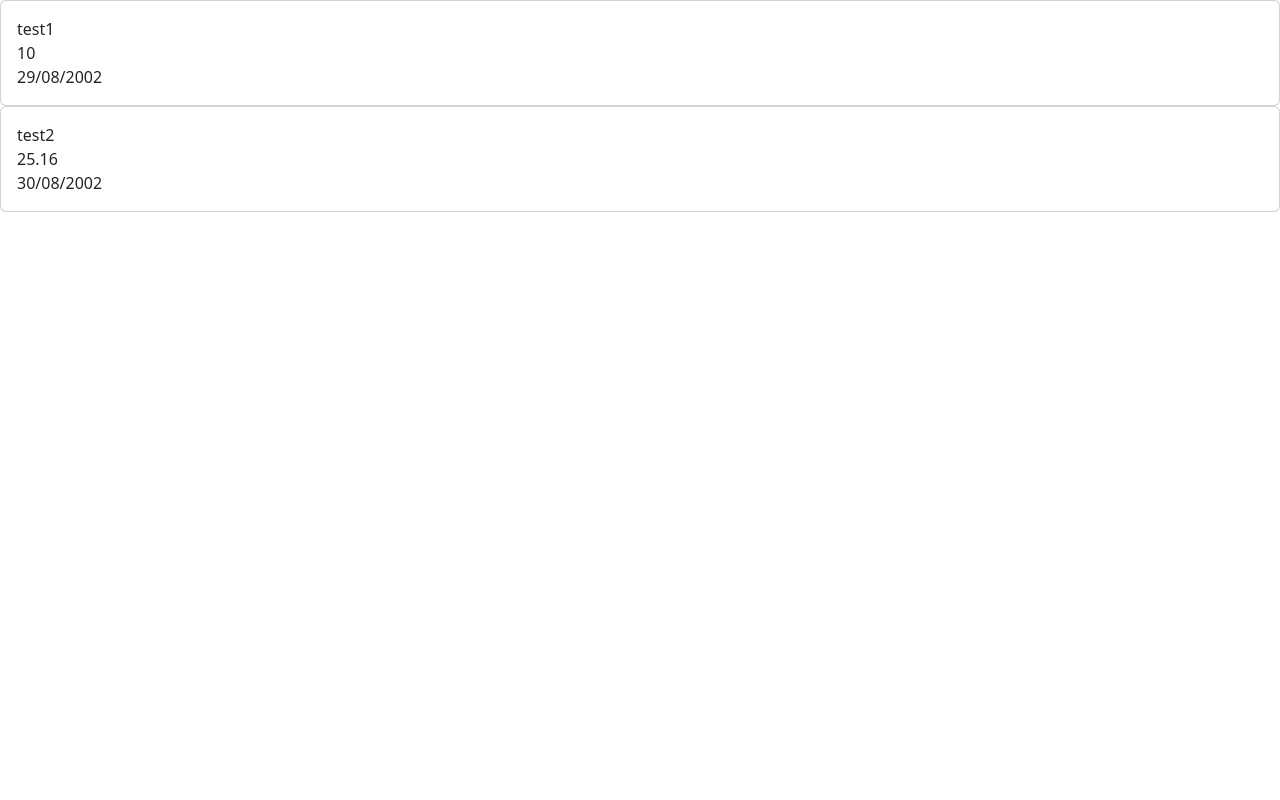
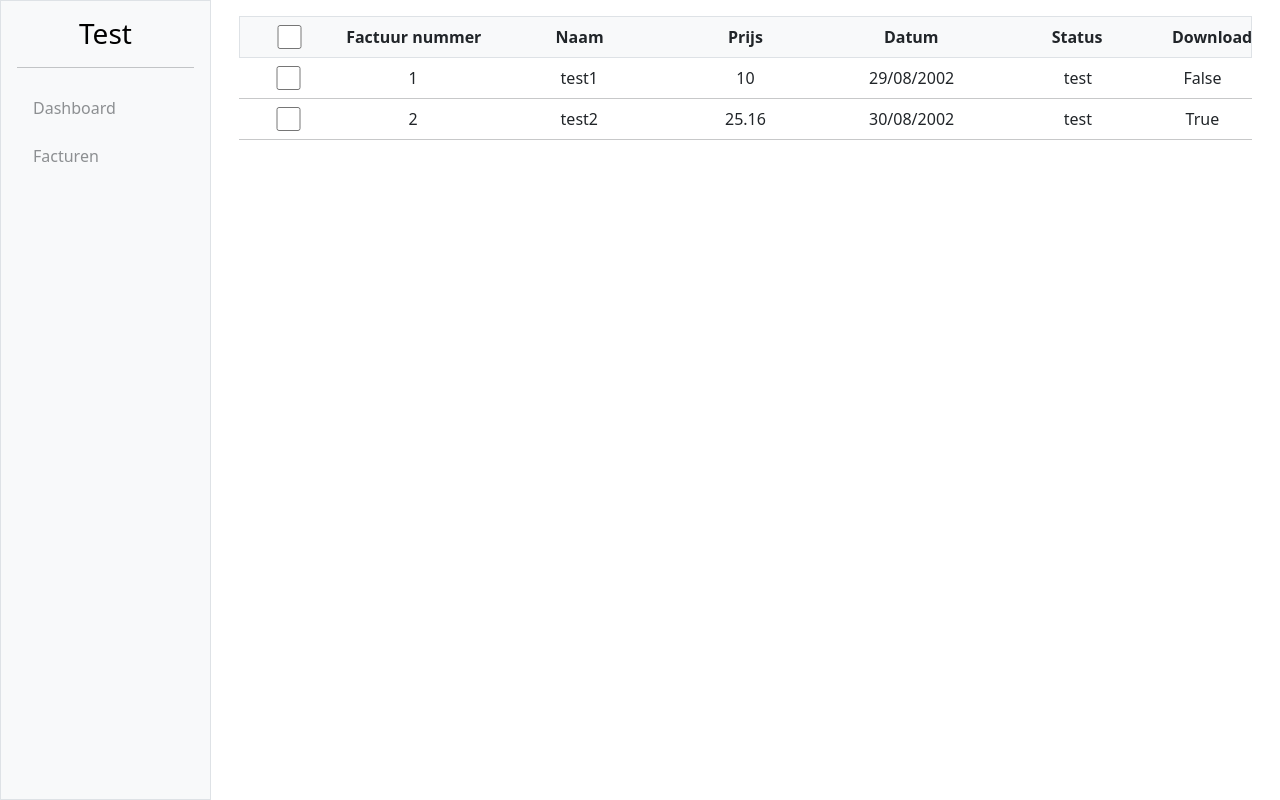
Before and after one commit to BsgMax00/parent_website, a React (Create React App) app: page /facturen in a window 1280 px wide. Built offline with nearby package versions, Linux system fonts and the light colour scheme.

Commit message:
added invoice rows and sidebar

```diff
--- a/src/App.js
+++ b/src/App.js
@@ -1,14 +1,17 @@
 import { BrowserRouter, Routes, Route } from 'react-router-dom';
 
-import MainPage from './Pages/MainPage';
-import InvoicePage from './Pages/InvoicePage';
+import Dashboard from './Pages/Dashboard';
+import Invoice from './Pages/Invoice';
+import Layout from './Components/Layout';
 
 function App() {
   return (
     <BrowserRouter>
       <Routes>
-        <Route path="/" element={<MainPage/>}/>
-        <Route path="/facturen" element={<InvoicePage/>}/>
+        <Route path="/" element={<Layout/>}>
+          <Route index element={<Dashboard/>}/>
+          <Route path="/facturen" element={<Invoice/>}/>
+        </Route>
       </Routes>
     </BrowserRouter>
   );
--- /dev/null
+++ b/src/Components/Invoice/InvoiceBody.js
@@ -0,0 +1,31 @@
+import { TestData } from "../../data/testData";
+import InvoiceRow from "./InvoiceRow";
+
+const InvoiceBody = () => {
+    return (
+        <>
+            <div className="container-fluid">
+                <div className="row text-center m-2">
+                    <div className="col-12">
+                        <div className="row border p-2 bg-light">
+                            <input type="checkbox" className="col-1"/>
+                            <div className="col-2 fw-bold">Factuur nummer</div>
+                            <div className="col-2 fw-bold">Naam</div>
+                            <div className="col-2 fw-bold">Prijs</div>
+                            <div className="col-2 fw-bold">Datum</div>
+                            <div className="col-2 fw-bold">Status</div>
+                            <div className="col-1 fw-bold">Download</div>
+                        </div>
+                    </div>
+                    {TestData.map((data, index) => {
+                        return (
+                            <InvoiceRow key={index} Invoice={data}/>
+                        )
+                    })}
+                </div>
+            </div>
+        </>
+    )
+}
+
+export default InvoiceBody;
--- /dev/null
+++ b/src/Components/Invoice/InvoiceRow.js
@@ -0,0 +1,24 @@
+const InvoiceRow = ({ Invoice }) => {
+    return (
+        <>
+            <div className="col-12">
+                <div className="row p-2">
+                    <input type="checkbox" className="col-1"/>
+                    <div className="col-2">{Invoice.invoiceNr}</div>
+                    <div className="col-2">{Invoice.name}</div>
+                    <div className="col-2">{Invoice.price}</div>
+                    <div className="col-2">{Invoice.date}</div>
+                    <div className="col-2">{Invoice.status}</div>
+                    {Invoice.download ? (
+                        <div className="col-1">True</div>
+                    ) : (
+                        <div className="col-1">False</div>
+                    )}
+                </div>
+            </div>
+            <hr className="m-0"/>
+        </>
+    );
+};
+
+export default InvoiceRow;
--- /dev/null
+++ b/src/Components/Layout.js
@@ -0,0 +1,17 @@
+import { Outlet } from "react-router-dom";
+import Sidebar from "./SideBar/SideBar";
+
+const Layout = () => {
+    return (
+        <>
+            <div className="d-flex">
+                <Sidebar/>
+                <div className="flex-grow-1 m-2">
+                    <Outlet/>
+                </div>
+            </div>
+        </>
+    )
+};
+
+export default Layout;
--- /dev/null
+++ b/src/Components/SideBar/SideBar.js
@@ -0,0 +1,20 @@
+const Sidebar = () => {
+    return (
+        <>
+            <div className="sidebar bg-light vh-100 p-3 border" style={{width: "280px"}}>
+                <h3 className="text-center text-black">Test</h3>
+                <hr/>
+                <ul className="nav flex-column">
+                    <li className="nav-item my-1">
+                        <a className="nav-link text-body-tertiary" href="/">Dashboard</a>
+                    </li>
+                    <li className="nav-item my-1">
+                        <a className="nav-link text-body-tertiary" href="/facturen">Facturen</a>
+                    </li>
+                </ul>
+            </div>
+        </>
+    )
+};
+
+export default Sidebar;
--- a/src/Pages/MainPage.js
+++ b/src/Pages/Dashboard.js
@@ -1,4 +1,4 @@
-const MainPage = () => {
+const Dashboard = () => {
     return (
         <>
 
@@ -6,4 +6,4 @@ const MainPage = () => {
     )
 };
 
-export default MainPage;
+export default Dashboard;
--- /dev/null
+++ b/src/Pages/Invoice.js
@@ -0,0 +1,11 @@
+import InvoiceBody from "../Components/Invoice/InvoiceBody";
+
+const Invoice = () => {
+    return (
+        <>
+            <InvoiceBody/>
+        </>
+    );
+};
+
+export default Invoice;
--- a/src/Pages/InvoicePage.js
+++ /dev/null
@@ -1,21 +0,0 @@
-import { TestData } from "../data/testData";
-
-const InvoicePage = () => {
-    return (
-        <>
-            {TestData.map((data) => {
-                return (
-                    <div className="card">
-                        <div className="card-body">
-                            <div>{data.name}</div>
-                            <div>{data.price}</div>
-                            <div>{data.date}</div>
-                        </div>
-                    </div>
-                )
-            })}
-        </>
-    );
-};
-
-export default InvoicePage;
--- a/src/data/testData.js
+++ b/src/data/testData.js
@@ -1,12 +1,18 @@
 export const TestData = [
     {
+        "invoiceNr": "1",
         "name": "test1",
         "price": 10,
-        "date": "29/08/2002"
+        "date": "29/08/2002",
+        "status": "test",
+        "download": false
     },
     {
+        "invoiceNr": "2",
         "name": "test2",
         "price": 25.16,
-        "date": "30/08/2002"
+        "date": "30/08/2002",
+        "status": "test",
+        "download": true
     }
 ]
```
Also changed, not shown: src/Components/Navbar/Navbar.js (deleted, +0 -9 lines).
